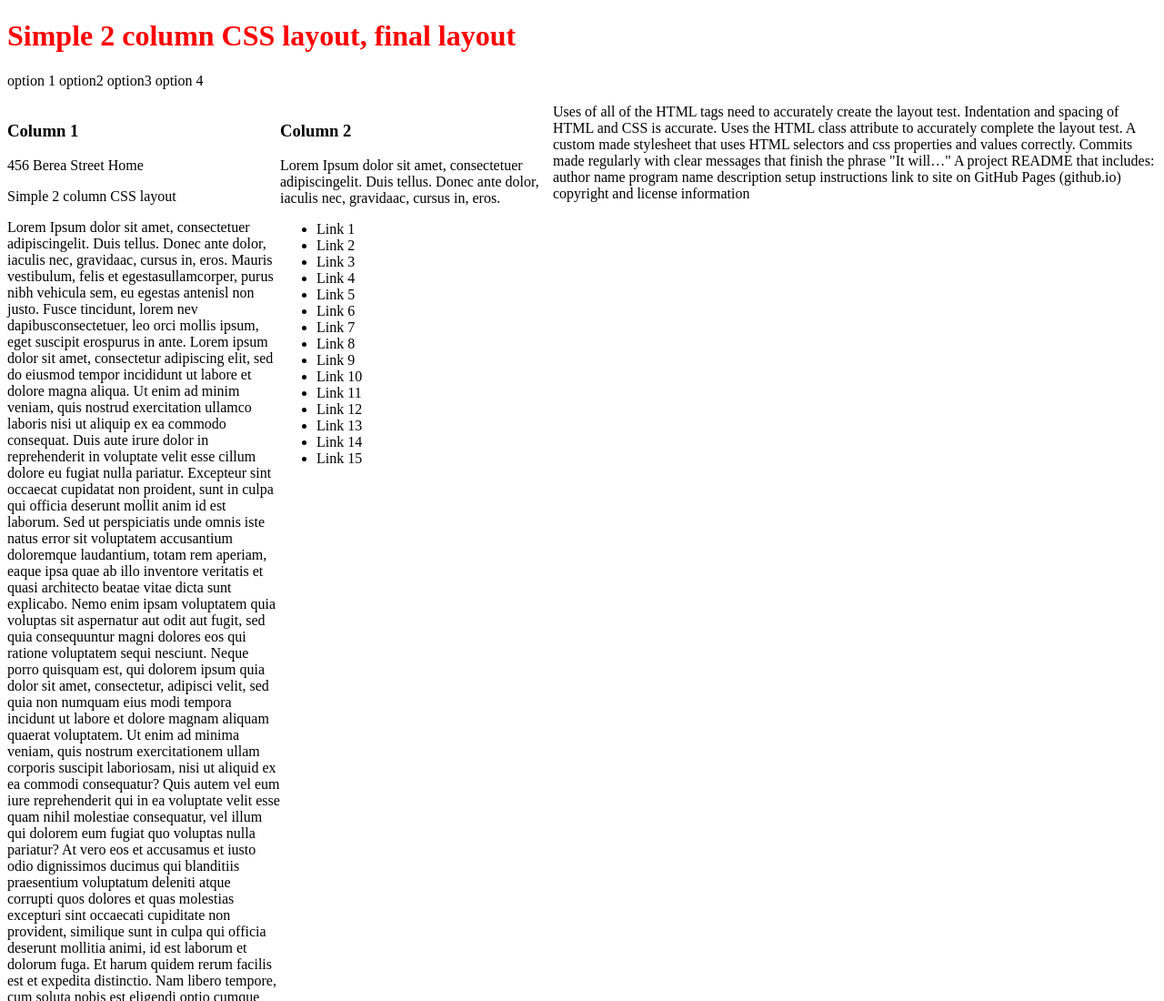
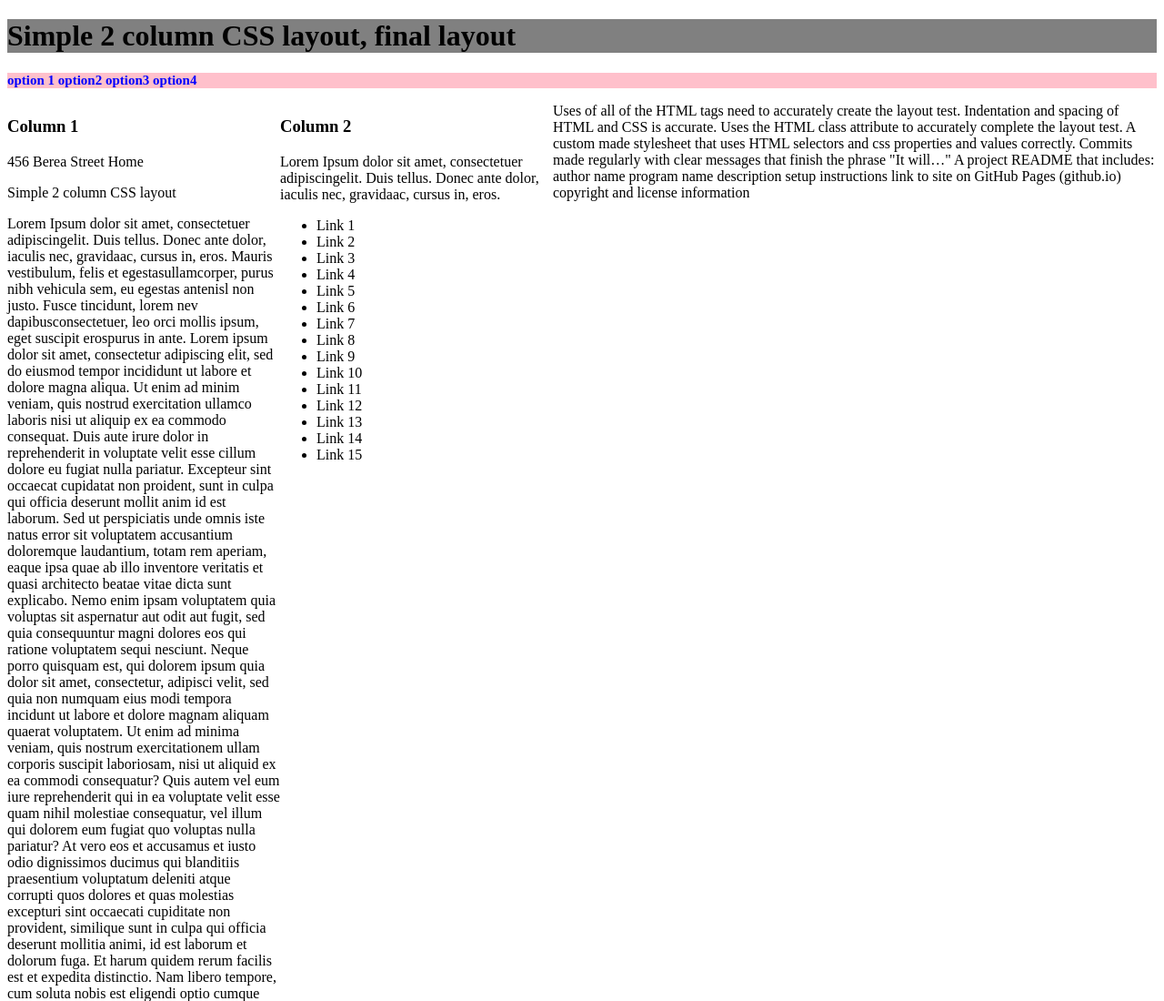
Before and after one commit to Priebea/Layout_test_code_review, a plain HTML site: page index.html in a window 1280 px wide. Shown: the top 1100 px of the page at 91% size. Drawn offline with Linux system fonts and the light colour scheme; files that its build step writes are made by us from their sources; files whose address does not match are found by name.

Commit message:
Add initial formatting of h1 and h3; not quite right but acceptable for placeholder.

```diff
--- a/css/styles.css
+++ b/css/styles.css
@@ -1,8 +1,20 @@
+h1 {
+  background-color: gray;
+}
+
+h2 {
+  background-color: pink;
+  color: blue;
+  font-size: 15px;
+}
+
+
+
+
+
+
+
 .column {
   width: 300px;
   float: left;
 }
-
-h1 {
-  color:red
-}
--- a/index.html
+++ b/index.html
@@ -13,7 +13,8 @@
 
 
   <h1>Simple 2 column CSS layout, final layout</h1>
-  <p>option 1 option2 option3 option 4</p>
+
+  <h2>option 1 option2 option3 option4</h2>
 <div class="column">
   <h3>Column 1</h3>
 
```
